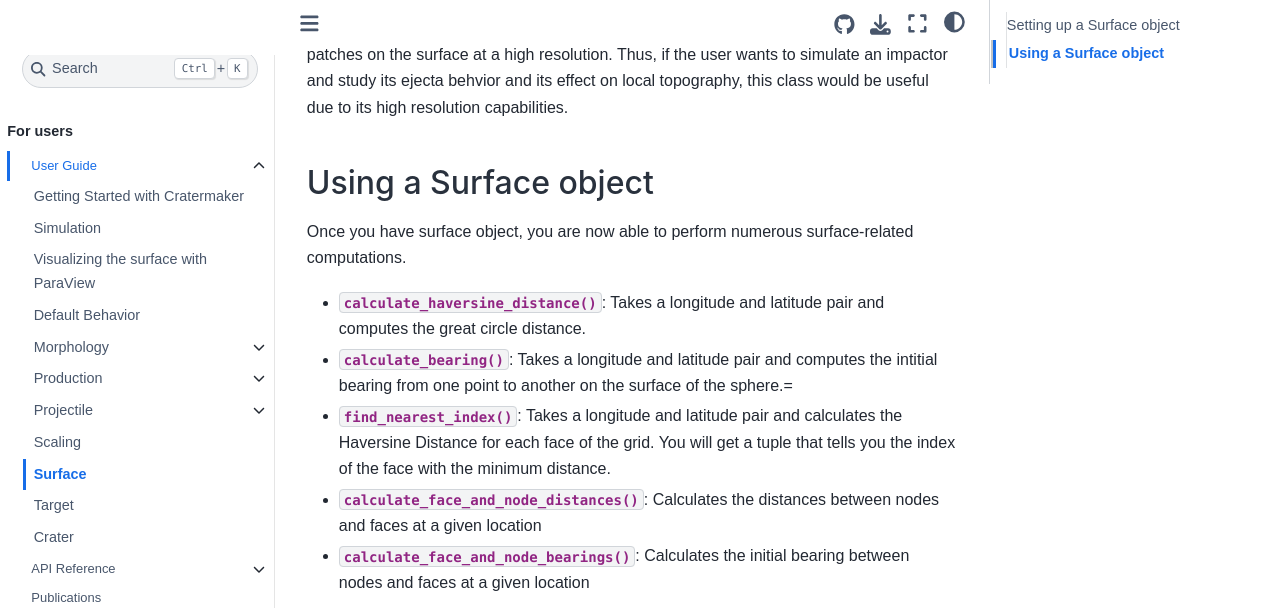
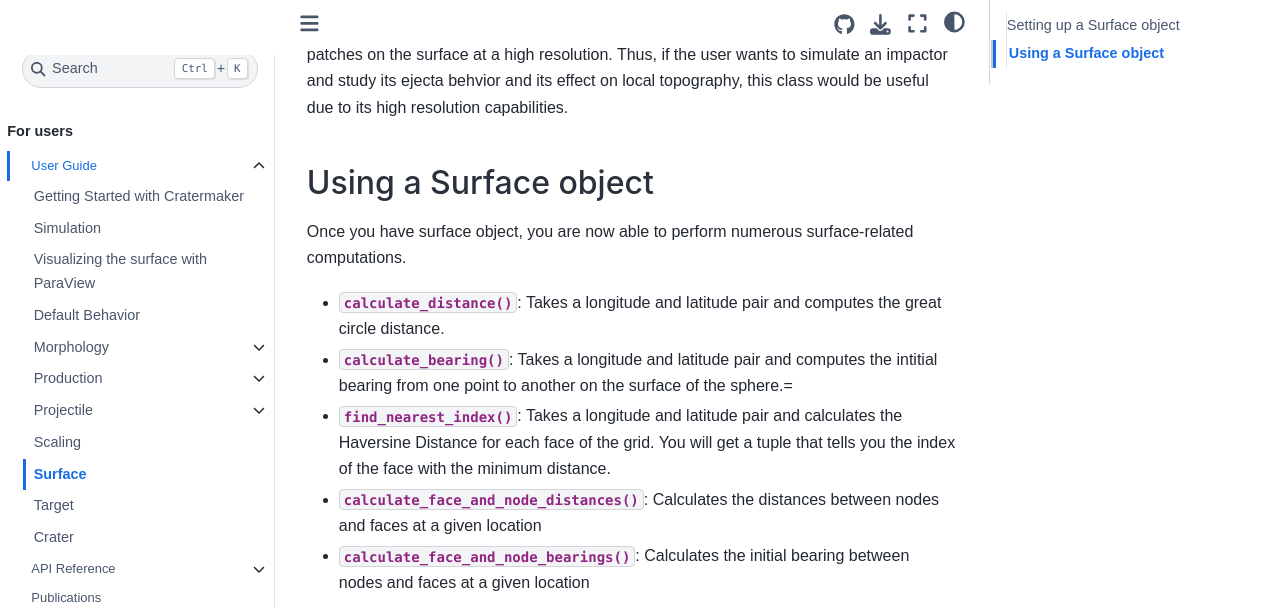
Before and after one commit to MintonGroup/cratermaker, a Sphinx documentation site: the page built from docs/user-guide/surface.rst, in a window 1280 px wide and 900 px high, scrolled down 1650 px, cut to the strip 0-608 px from the top of the window. Built offline with Sphinx 7.4.7 and the Sphinx Book theme 1.1.4, drawn with Linux system fonts in a browser that asks for light colours; pages that are not in the unit, such as notebooks, are missing from menus; the version number is read from the project's files by our own code.

Commit message:
Fixed refactored method name

```diff
--- a/docs/user-guide/surface.rst
+++ b/docs/user-guide/surface.rst
@@ -62,7 +62,7 @@ Using a Surface object
 Once you have surface object, you are now able to perform numerous surface-related computations.
 
 
-- :meth:`calculate_haversine_distance`: Takes a longitude and latitude pair and computes the great circle distance.
+- :meth:`calculate_distance`: Takes a longitude and latitude pair and computes the great circle distance.
 - :meth:`calculate_bearing`: Takes a longitude and latitude pair and computes the intitial bearing from one point to another on the surface of the sphere.=
 - :meth:`find_nearest_index`: Takes a longitude and latitude pair and calculates the Haversine Distance for each face of the grid. You will get a tuple that tells you the index of the face with the minimum distance.
 - :meth:`calculate_face_and_node_distances`: Calculates the distances between nodes and faces at a given location
```
